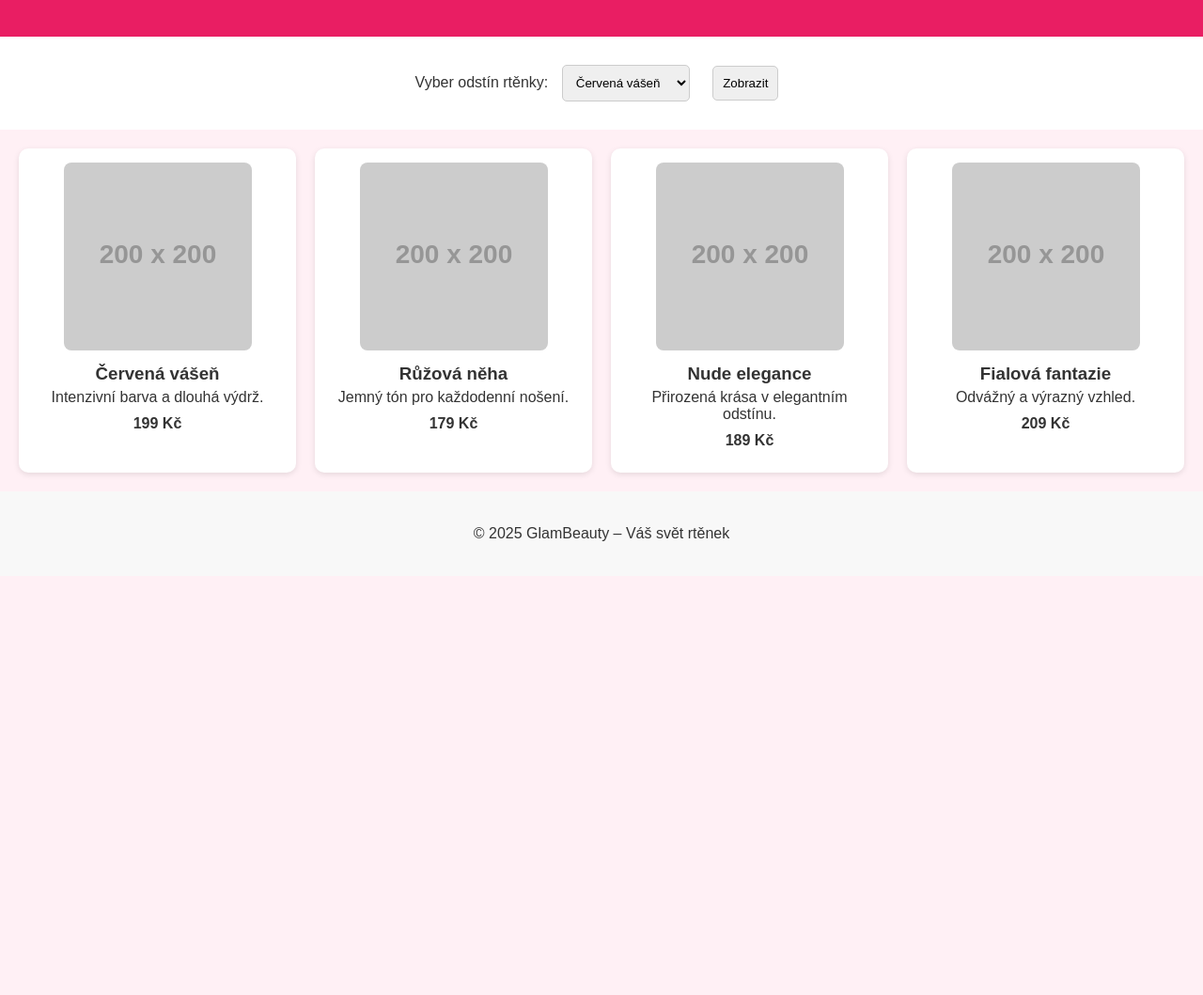
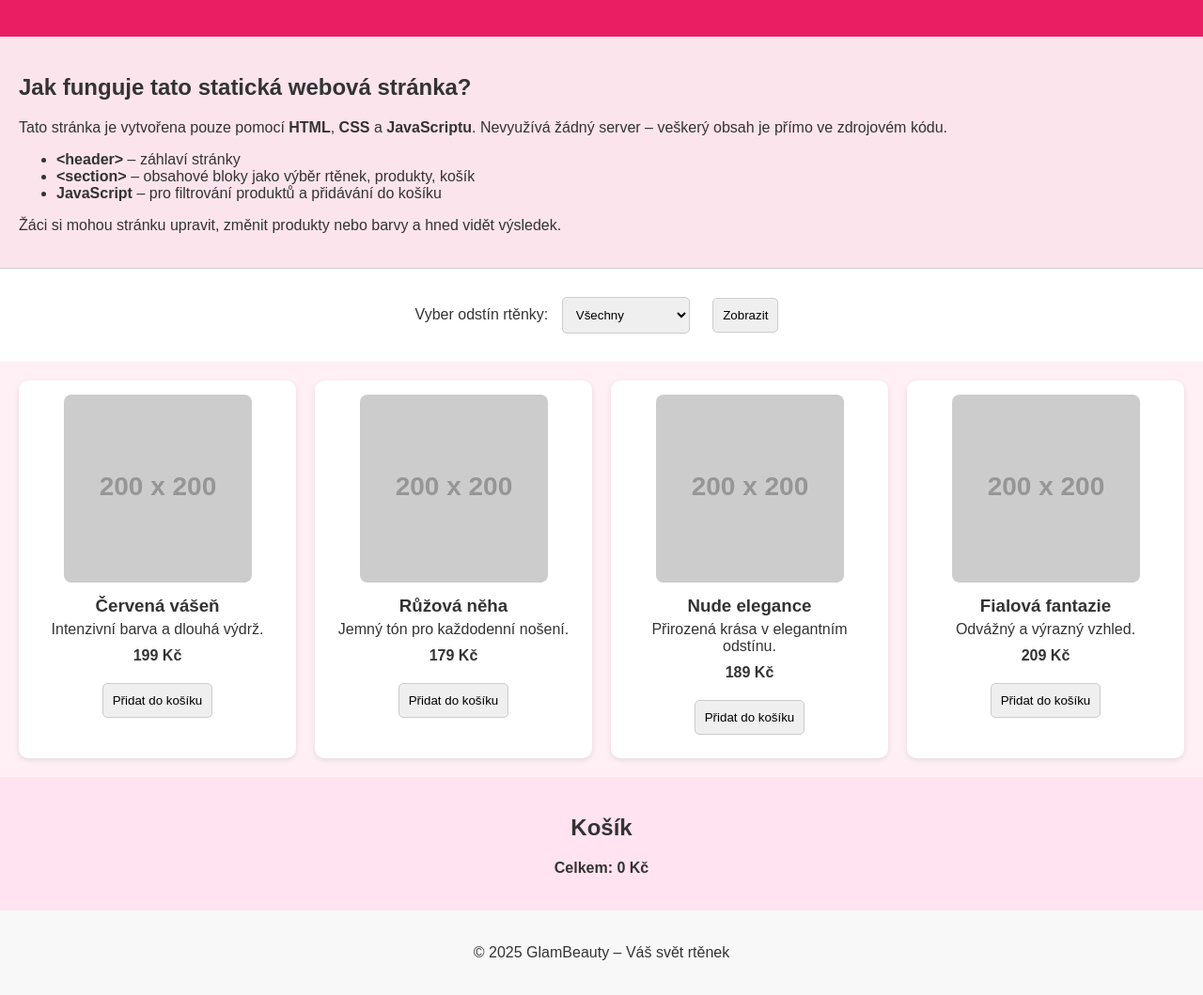
Before and after one commit to sakmario/rtenky_test, a plain HTML site: page index.html in a window 1280 px wide. Shown: the part 81-1140 px from the top of the page at 94% size. Before the commit the page ends 800 px from the top, so only its background shows below. Drawn offline with Linux system fonts and the light colour scheme; placeholder pictures from the web are drawn by us.

Commit message:
Update index.html

```diff
--- a/index.html
+++ b/index.html
@@ -17,6 +17,11 @@
       color: white;
       padding: 20px;
       text-align: center;
+    }
+    .description {
+      padding: 20px;
+      background: #fce4ec;
+      border-bottom: 1px solid #ccc;
     }
     .products {
       display: grid;
@@ -57,6 +62,15 @@
       padding: 20px;
       background: #f8f8f8;
     }
+    .cart {
+      text-align: center;
+      background: #ffe3f0;
+      padding: 20px;
+    }
+    .cart ul {
+      list-style-type: none;
+      padding: 0;
+    }
   </style>
 </head>
 <body>
@@ -64,9 +78,21 @@
     <h1>GlamBeauty – Rtěnky pro každou příležitost</h1>
   </header>
 
+  <section class="description">
+    <h2>Jak funguje tato statická webová stránka?</h2>
+    <p>Tato stránka je vytvořena pouze pomocí <strong>HTML</strong>, <strong>CSS</strong> a <strong>JavaScriptu</strong>. Nevyužívá žádný server – veškerý obsah je přímo ve zdrojovém kódu.</p>
+    <ul>
+      <li><strong>&lt;header&gt;</strong> – záhlaví stránky</li>
+      <li><strong>&lt;section&gt;</strong> – obsahové bloky jako výběr rtěnek, produkty, košík</li>
+      <li><strong>JavaScript</strong> – pro filtrování produktů a přidávání do košíku</li>
+    </ul>
+    <p>Žáci si mohou stránku upravit, změnit produkty nebo barvy a hned vidět výsledek.</p>
+  </section>
+
   <section class="selector">
     <label for="shade">Vyber odstín rtěnky:</label>
     <select id="shade">
+      <option>Všechny</option>
       <option>Červená vášeň</option>
       <option>Růžová něha</option>
       <option>Nude elegance</option>
@@ -81,25 +107,35 @@
       <h3>Červená vášeň</h3>
       <p>Intenzivní barva a dlouhá výdrž.</p>
       <p><strong>199 Kč</strong></p>
+      <button onclick="addToCart('Červená vášeň', 199)">Přidat do košíku</button>
     </div>
     <div class="product">
       <img src="https://via.placeholder.com/200x200/f06292/fff?text=Pink+Touch" alt="Růžová něha">
       <h3>Růžová něha</h3>
       <p>Jemný tón pro každodenní nošení.</p>
       <p><strong>179 Kč</strong></p>
+      <button onclick="addToCart('Růžová něha', 179)">Přidat do košíku</button>
     </div>
     <div class="product">
       <img src="https://via.placeholder.com/200x200/d7ccc8/333?text=Nude+Glow" alt="Nude elegance">
       <h3>Nude elegance</h3>
       <p>Přirozená krása v elegantním odstínu.</p>
       <p><strong>189 Kč</strong></p>
+      <button onclick="addToCart('Nude elegance', 189)">Přidat do košíku</button>
     </div>
     <div class="product">
       <img src="https://via.placeholder.com/200x200/ba68c8/fff?text=Purple+Vibe" alt="Fialová fantazie">
       <h3>Fialová fantazie</h3>
       <p>Odvážný a výrazný vzhled.</p>
       <p><strong>209 Kč</strong></p>
+      <button onclick="addToCart('Fialová fantazie', 209)">Přidat do košíku</button>
     </div>
+  </section>
+
+  <section class="cart" id="cart">
+    <h2>Košík</h2>
+    <ul id="cartItems"></ul>
+    <p><strong>Celkem: <span id="total">0</span> Kč</strong></p>
   </section>
 
   <footer>
@@ -111,8 +147,22 @@
       const shade = document.getElementById('shade').value;
       const products = document.querySelectorAll('.product');
       products.forEach(p => {
-        p.style.display = p.innerText.includes(shade) ? 'block' : 'none';
+        if (shade === 'Všechny') {
+          p.style.display = 'block';
+        } else {
+          p.style.display = p.innerText.includes(shade) ? 'block' : 'none';
+        }
       });
+    }
+
+    let total = 0;
+    function addToCart(product, price) {
+      const list = document.getElementById('cartItems');
+      const item = document.createElement('li');
+      item.textContent = `${product} – ${price} Kč`;
+      list.appendChild(item);
+      total += price;
+      document.getElementById('total').innerText = total;
     }
   </script>
 </body>
```
